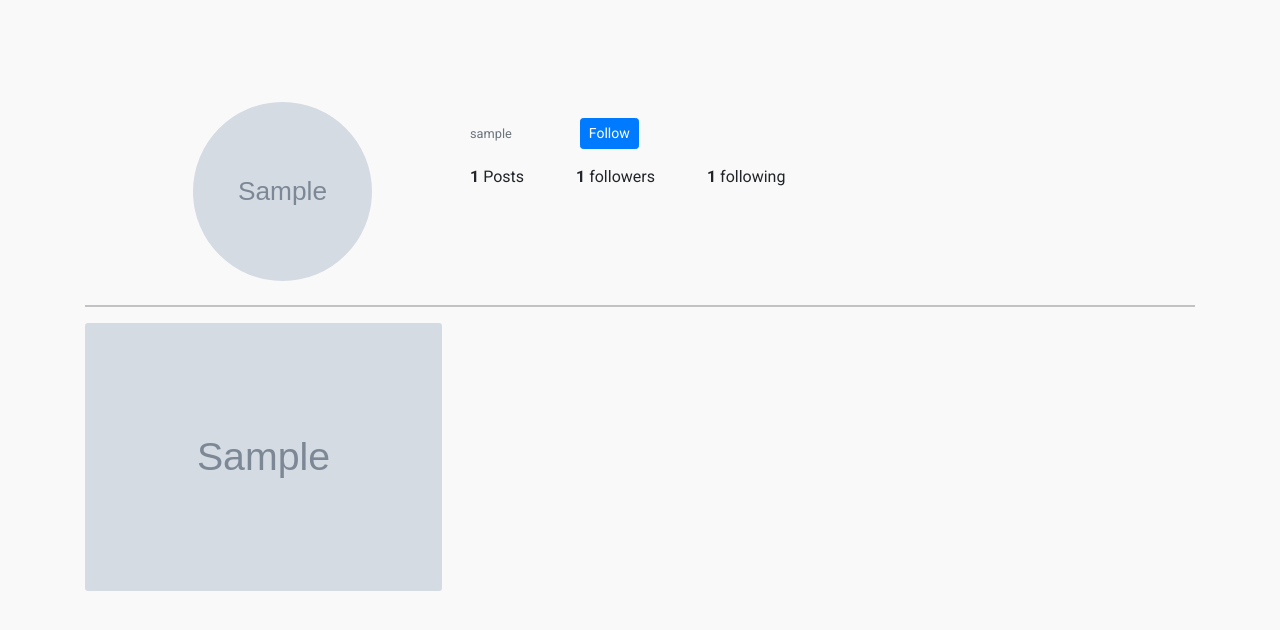
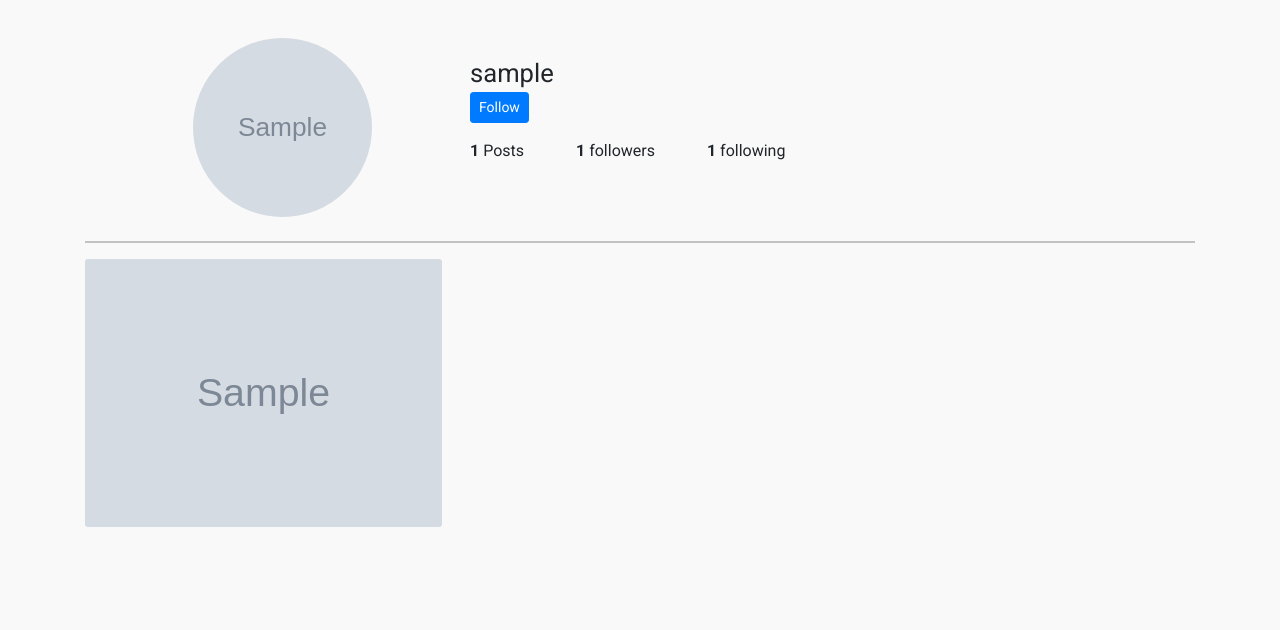
Before and after one commit to JoyChristine/Instagram, a Django app: template app/templates/app/profile.html in a window 1280 px wide. Shown: the part 58-688 px from the top of the page. Run offline with Django 4.2, Linux system fonts and the light colour scheme; tables that the repository leaves empty hold one stand-in row (values such as "Sample post"); the template is opened without the code that fills it: values that come from a table or form of the project are taken from there, most other values are stand-ins (such as "Sample title", 1, 10 or a date in 2020); grey boxes marked "Sample" are stand-in pictures; some libraries are stand-ins or nearby versions.

Commit message:
add id to container, add color to icons

```diff
--- a/app/templates/app/profile.html
+++ b/app/templates/app/profile.html
@@ -2,7 +2,7 @@
 {% load crispy_forms_tags %}
 {% block content %}
 {%load static%}
-<div class="container" style="margin-top:8%">
+<div class="container" id="container-prof">
     <div class="content-section">
         <div class="media">
             <div class="container">
@@ -12,25 +12,18 @@
 
                         <img  class="rounded-circle account-img" src="{{ user_prof.profile.profile_picture.url }}" width="240px">
 
-
-
-
-
-
-
-
-
                     </div>
                     <div class="col-md-6 mt-3">
                         <div class="media-body">
                             <div class="account-heading">
-                                <span class="mr-3 text-secondary username">{{ user_prof.username }}</span>
+                                <span class="username-text">{{ user_prof.username }}</span>
+                                <br>
                                 {% if follow_status %}
-                                <a class="btn btn-sm btn-outline-danger ml-5" href="{% url 'unfollow' user_prof.profile.id %}">Unfollow</a>
+                                <a class="btn btn-sm btn-outline-danger" href="{% url 'unfollow' user_prof.profile.id %}">Unfollow</a>
 
                                 {%else%}
 
-                                <a class="btn btn-sm btn-primary ml-5" href="{% url 'follow' user_prof.profile.id %}">Follow</a>
+                                <a class="btn btn-sm btn-primary" href="{% url 'follow' user_prof.profile.id %}">Follow</a>
                                 {% endif %}
 
 
@@ -57,9 +50,9 @@
                 <div class="im">
                 <img src="{{image.image.url}}" alt="{{image.caption}}" class="card-img">
                 <p id="overlay"class="text">
-                    <i class="fa fa-heart" style="color:white; font-size: 18"></i>
+                    <i class="fa fa-heart" id="fa-heart" ></i>
                     <span style="color: white">{{image.likes.count}}</span>
-                     <i class="fa fa-comment ml-4" style="color: white"></i> <span style="color: white">{{image.comments.count}}</span></p>
+                     <i class="fa fa-comment ml-4" style="color: white" id="fa-com"></i> <span style="color: white">{{image.comments.count}}</span></p>
 
                     </div>
                     </div>
```
